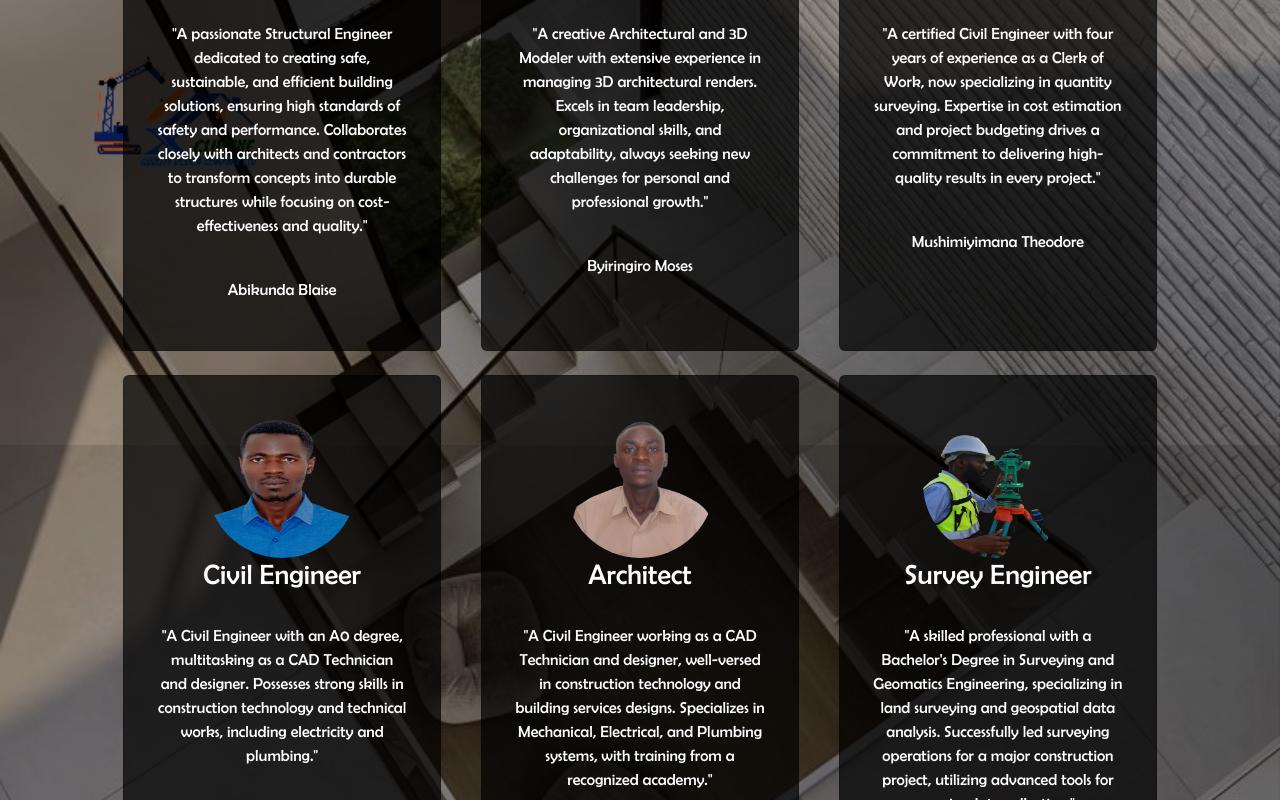
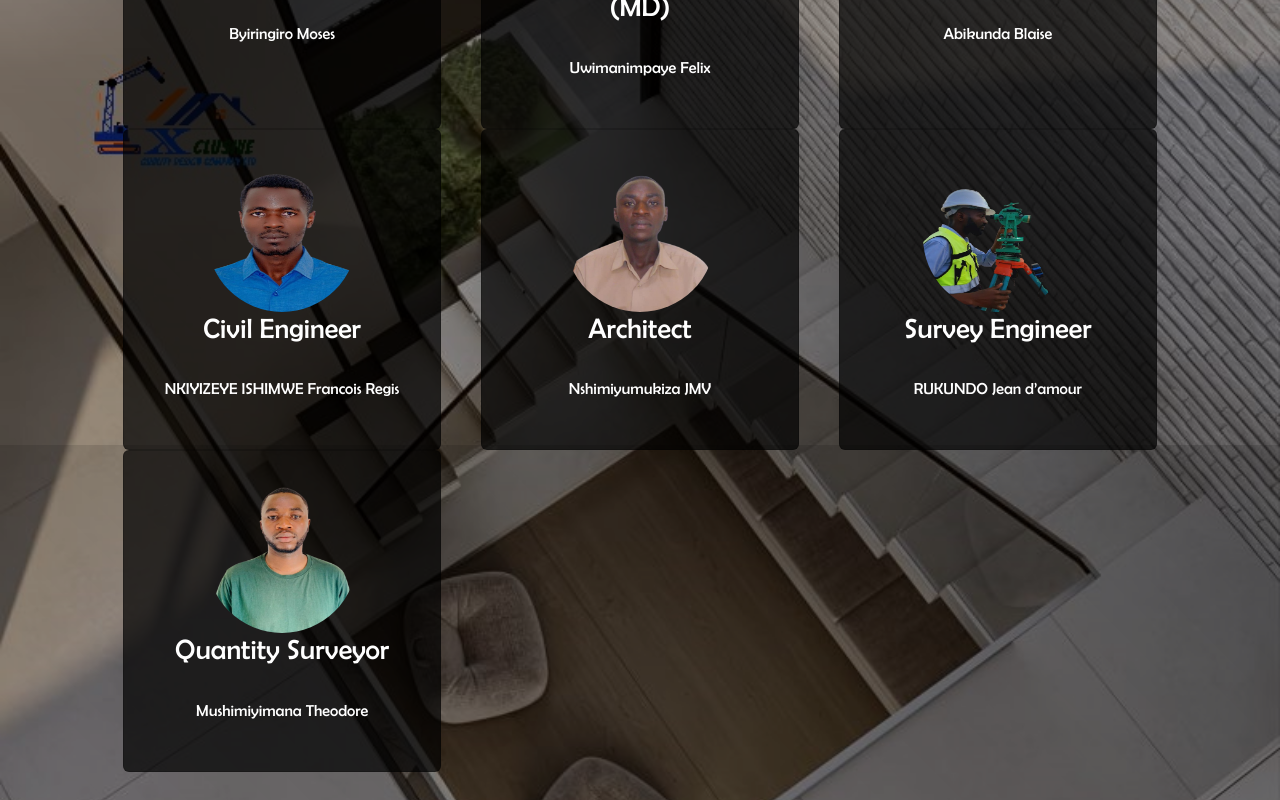
Before and after one commit to sm-junior0/Xclusive_Interior, a React (Create React App) app: page /about in a window 1280 px wide. Shown: the part 1860-2660 px from the top of the page. Built offline with nearby package versions, Linux system fonts and the light colour scheme.

Commit message:
about us

```diff
--- a/src/pages/About.jsx
+++ b/src/pages/About.jsx
@@ -1,9 +1,9 @@
-import React from "react";
+import React, { useState } from "react";
 import AppLayout from "../layouts/AppLayout";
 import BreadCrumb from "../components/BreadCrumb";
 
 // icons
-import { FaQuoteLeft } from "react-icons/fa";
+import { FaPhone } from "react-icons/fa";
 
 // images
 import AboutImage01 from "../assets/images/exclusive/03.jpg";
@@ -14,8 +14,85 @@ import Stuff03 from "../assets/images/stuff/03.png";
 import Stuff04 from "../assets/images/stuff/04.png";
 import Stuff05 from "../assets/images/stuff/05.png";
 import Stuff06 from "../assets/images/stuff/06.png";
+import Stuff07 from "../assets/images/stuff/07.jpg";
 
 const About = () => {
+  const [selectedMember, setSelectedMember] = useState(null);
+
+  const teamMembers = [
+    {
+      id: 1,
+      name: "Byiringiro Moses",
+      title: "CEO/Founder",
+      image: Stuff02,
+      description:
+        "A highly creative architectural and 3D modeler with extensive experience in creating and managing 3D architectural renders. Moses excels in team leadership, organizational skills, and adaptability. He is proactive, meets deadlines, and thrives in high-pressure situations. His goal is to deliver innovative designs that exceed client expectations.",
+      phone: "+250 788 123 457",
+    },
+    {
+      id: 2,
+      name: "Uwimanimpaye Felix",
+      title: "Managing Director (MD)",
+      image: Stuff07, // Add an image for Felix
+      description:
+        "Felix is a visionary leader with a strong background in project management and strategic planning. As the Managing Director, he oversees the company's operations, ensuring that all projects align with the organization's goals and values. His leadership fosters innovation, collaboration, and excellence across all teams.",
+      phone: "+250 788 123 462",
+    },
+    {
+      id: 3,
+      name: "Abikunda Blaise",
+      title: "Structural Engineer",
+      image: Stuff01,
+      description:
+        "Blaise is a passionate structural engineer with expertise in creating safe, sustainable, and innovative building solutions. He specializes in designing resilient and efficient structures, ensuring compliance with safety standards. Blaise collaborates closely with architects and contractors to deliver high-quality, cost-effective projects that stand the test of time.",
+      phone: "+250 788 123 456",
+    },
+    {
+      id: 4,
+      name: "NKIYIZEYE ISHIMWE Francois Regis",
+      title: "Civil Engineer",
+      image: Stuff04,
+      description:
+        "Regis is a skilled civil engineer with expertise in construction technology, CAD design, and technical works such as electricity and plumbing. He is known for his hard work, dedication, and ability to multitask effectively. Regis is also passionate about community service and choir singing.",
+      phone: "+250 788 123 459",
+    },
+    {
+      id: 5,
+      name: "Nshimiyumukiza JMV",
+      title: "Architect",
+      image: Stuff05,
+      description:
+        "JMV is a civil engineer specializing in CAD design and building services, including Mechanical (HVAC), Electrical, and Plumbing (MEP) systems. He is well-versed in construction technology and has received specialized training from Nziza Training Academy. JMV is also an avid soccer player.",
+      phone: "+250 788 123 460",
+    },
+    {
+      id: 6,
+      name: "RUKUNDO Jean d’amour",
+      title: "Survey Engineer",
+      image: Stuff06,
+      description:
+        "Jean is a highly skilled survey engineer with expertise in land surveying, geomatics, and geospatial data analysis. He has led surveying operations for major projects, including the Inzovu Mall Construction Project. Jean is proficient in using advanced tools like LiDAR, total stations, and drones for precise data collection.",
+      phone: "+250 788 123 461",
+    },
+    {
+      id: 7,
+      name: "Mushimiyimana Theodore",
+      title: "Quantity Surveyor",
+      image: Stuff03,
+      description:
+        "Theodore is a certified civil engineer with extensive experience in quantity surveying. He specializes in cost estimation, project budgeting, and resource management. His dedication to delivering high-quality results makes him a valuable asset to any project.",
+      phone: "+250 788 123 458",
+    },
+  ];
+
+  const handleMemberClick = (member) => {
+    setSelectedMember(member);
+  };
+
+  const closeModal = () => {
+    setSelectedMember(null);
+  };
+
   return (
     <AppLayout>
       <BreadCrumb page="about" />
@@ -72,6 +149,7 @@ const About = () => {
           </div>
         </div>
       </div>
+
       <div className="customerReview w-100 h-auto py-5 d-flex flex-column align-items-center">
         <div className="sectionTitle reviewTitle text-center mb-4">
           <h1 className="text-white text-uppercase">
@@ -81,84 +159,57 @@ const About = () => {
 
         <div className="reviewCards d-flex flex-wrap justify-content-center align-items-center">
           <div className="row">
-            <div className="col-md-4 d-flex justify-content-center">
-              <div className="card h-auto text-center mx-2">
+            {teamMembers.map((member) => (
+              <div className="col-md-4 d-flex justify-content-center" key={member.id}>
+                <div
+                  className="card h-auto text-center mx-2"
+                  onClick={() => handleMemberClick(member)}
+                  style={{ cursor: "pointer" }}
+                >
                   <span className="memberImage">
-                  <img src={Stuff01} alt="Managing Director" className="img-fluid rounded-circle" style={{ width: '150px', height: '150px' }} />
+                    <img
+                      src={member.image}
+                      alt={member.name}
+                      className="img-fluid rounded-circle"
+                      style={{ width: "150px", height: "150px" }}
+                    />
                   </span>
-                <h3 className="text-white">Structural Engineer</h3>
-                <p className="reviewDesc text-white mt-3 mt-sm-4">
-                  "A passionate Structural Engineer dedicated to creating safe, sustainable, and efficient building solutions, ensuring high standards of safety and performance. Collaborates closely with architects and contractors to transform concepts into durable structures while focusing on cost-effectiveness and quality."
-                </p>
-                <p className="reviewDesc text-white mt-3 mt-sm-4">Abikunda Blaise</p>
+                  <h3 className="text-white">{member.title}</h3>
+                  <p className="text-white mt-3 mt-sm-4">{member.name}</p>
                 </div>
               </div>
-            <div className="col-md-4 d-flex justify-content-center">
-              <div className="card h-auto text-center mx-2">
-                <span className="memberImage">
-                  <img src={Stuff02} alt="CEO" className="img-fluid rounded-circle" style={{ width: '150px', height: '150px' }} />
-                </span>
-                <h3 className="text-white">CEO/Founder</h3>
-                <p className="reviewDesc text-white mt-3 mt-xl-4">
-                  "A creative Architectural and 3D Modeler with extensive experience in managing 3D architectural renders. Excels in team leadership, organizational skills, and adaptability, always seeking new challenges for personal and professional growth."
-                </p>
-                <p className="reviewDesc text-white mt-3 mt-sm-4">Byiringiro Moses</p>
-              </div>
-            </div>
-            <div className="col-md-4 d-flex justify-content-center">
-              <div className="card h-auto text-center mx-2">
-                <span className="memberImage">
-                  <img src={Stuff03} alt="Quantity Surveyor" className="img-fluid rounded-circle" style={{ width: '150px', height: '150px' }} />
-                </span>
-                <h3 className="text-white">Quantity Surveyor</h3>
-                <p className="reviewDesc text-white mt-3 mt-xl-4">
-                  "A certified Civil Engineer with four years of experience as a Clerk of Work, now specializing in quantity surveying. Expertise in cost estimation and project budgeting drives a commitment to delivering high-quality results in every project."
-                </p>
-                <p className="reviewDesc text-white mt-3 mt-sm-4">Mushimiyimana Theodore</p>
+            ))}
           </div>
         </div>
       </div>
 
-          <div className="row mt-4">
-            <div className="col-md-4 d-flex justify-content-center">
-              <div className="card h-auto text-center mx-2">
-                <span className="memberImage">
-                  <img src={Stuff04} alt="Civil Engineer" className="img-fluid rounded-circle" style={{ width: '150px', height: '150px' }} />
+      {/* Modal for Team Member Details */}
+      {selectedMember && (
+        <div className="modal-overlay" onClick={closeModal}>
+          <div className="modal-content" onClick={(e) => e.stopPropagation()}>
+            <span className="close-modal" onClick={closeModal}>
+              &times;
             </span>
-                <h3 className="text-white">Civil Engineer</h3>
-                <p className="reviewDesc text-white mt-3 mt-xl-4">
-                  "A Civil Engineer with an A0 degree, multitasking as a CAD Technician and designer. Possesses strong skills in construction technology and technical works, including electricity and plumbing."
+            <div className="modal-body">
+              <div className="modal-image">
+                <img
+                  src={selectedMember.image}
+                  alt={selectedMember.name}
+                  className="img-fluid rounded-circle"
+                />
+              </div>
+              <div className="modal-details">
+                <h2>{selectedMember.name}</h2>
+                <h3>{selectedMember.title}</h3>
+                <p>{selectedMember.description}</p>
+                <p className="phone-number">
+                  <FaPhone /> {selectedMember.phone}
                 </p>
-                <p className="reviewDesc text-white mt-3 mt-sm-4">NKIYIZEYE ISHIMWE Francois Regis</p>
-              </div>
-            </div>
-            <div className="col-md-4 d-flex justify-content-center">
-              <div className="card h-auto text-center mx-2">
-                <span className="memberImage">
-                  <img src={Stuff05} alt="Architect" className="img-fluid rounded-circle" style={{ width: '150px', height: '150px' }} />
-                </span>
-                <h3 className="text-white">Architect</h3>
-                <p className="reviewDesc text-white mt-3 mt-xl-4">
-                  "A Civil Engineer working as a CAD Technician and designer, well-versed in construction technology and building services designs. Specializes in Mechanical, Electrical, and Plumbing systems, with training from a recognized academy."
-                </p>
-                <p className="reviewDesc text-white mt-3 mt-sm-4">Nshimiyumukiza JMV</p>
-              </div>
-            </div>
-            <div className="col-md-4 d-flex justify-content-center">
-              <div className="card h-auto text-center mx-2">
-                <span className="memberImage">
-                  <img src={Stuff06} alt="Survey Engineer" className="img-fluid rounded-circle" style={{ width: '150px', height: '150px' }} />
-                </span>
-                <h3 className="text-white">Survey Engineer</h3>
-                <p className="reviewDesc text-white mt-3 mt-xl-4">
-                  "A skilled professional with a Bachelor's Degree in Surveying and Geomatics Engineering, specializing in land surveying and geospatial data analysis. Successfully led surveying operations for a major construction project, utilizing advanced tools for precise data collection."
-                </p>
-                <p className="reviewDesc text-white mt-3 mt-sm-4">RUKUNDO Jean d’amour</p>
               </div>
             </div>
           </div>
         </div>
-      </div>
+      )}
     </AppLayout>
   );
 };
```
Also changed, not shown: src/App.scss (+87 -0 lines), src/assets/images/stuff/07.jpg (added). Lines whose indentation alone changed are shown as unchanged.
